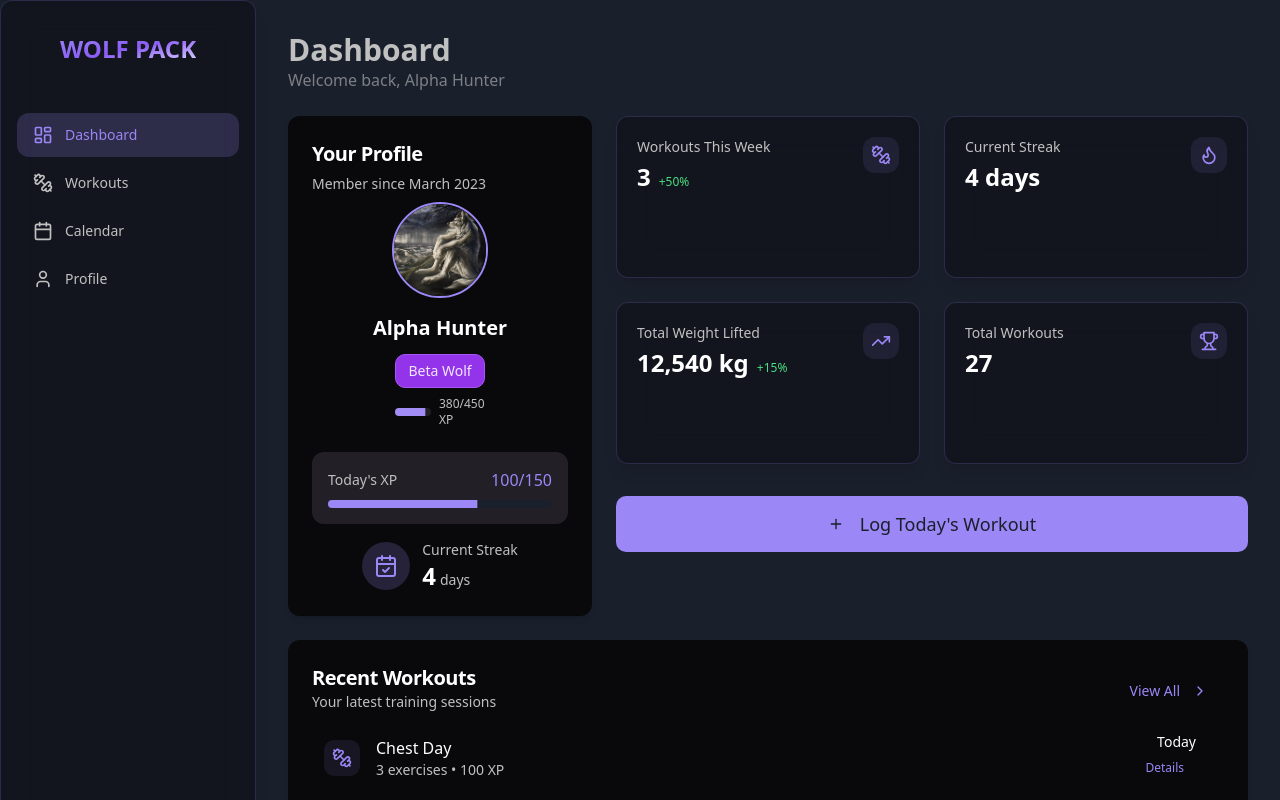
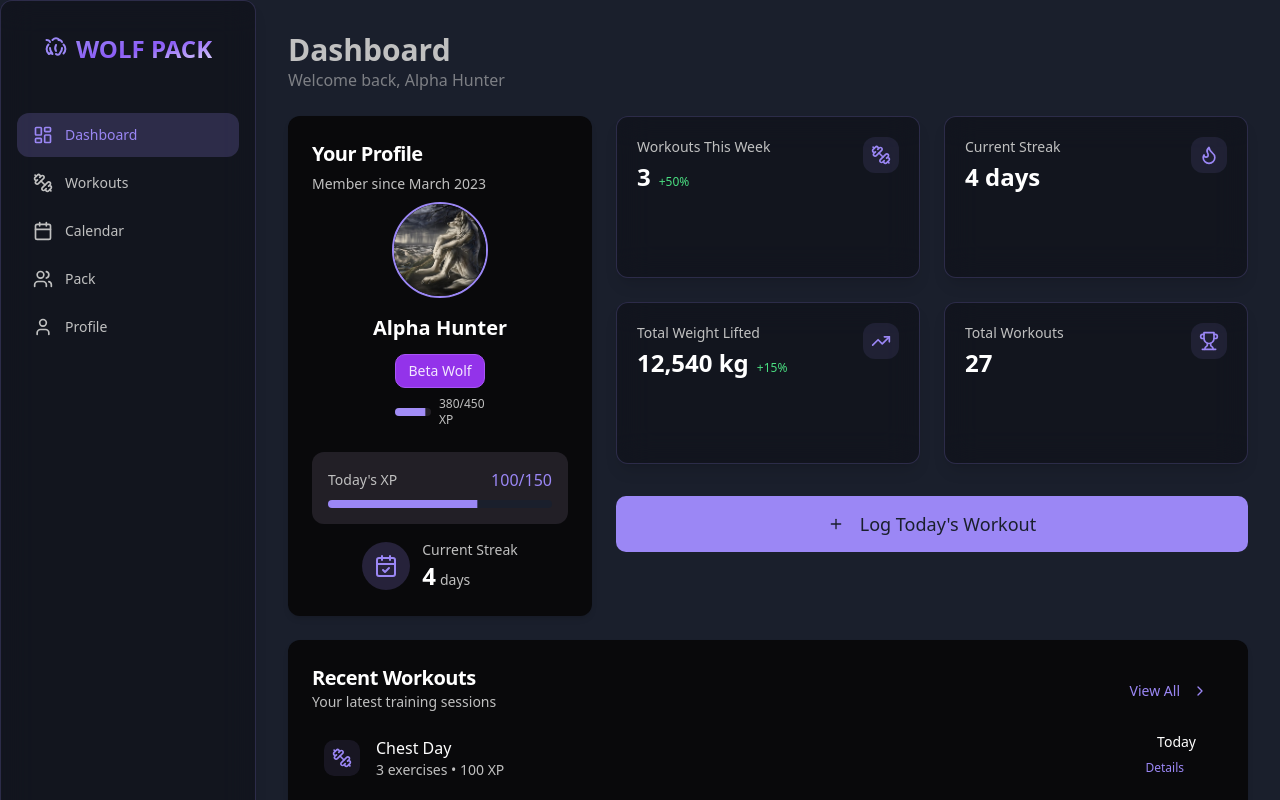
Before and after one commit to jds6935/PSU-Hackathon-Team-12, a React (Vite) app: page /dashboard in a window 1280 px wide. Shown: the top 800 px of the page. Built offline with nearby package versions, Linux system fonts and the light colour scheme.

Commit message:
feat: Add Pack tab and wolf icon
Adds the Pack tab to the sidebar for managing friends and their profiles. Includes a wolf icon in the top-left corner and integrates it into the design.

```diff
--- a/src/components/MainLayout.tsx
+++ b/src/components/MainLayout.tsx
@@ -9,7 +9,8 @@ import {
   User,
   LogOut,
   Menu,
-  X
+  X,
+  Users
 } from "lucide-react";
 import { toast } from "sonner";
 
@@ -30,6 +31,7 @@ const MainLayout = () => {
     { path: "/dashboard", label: "Dashboard", icon: LayoutDashboard },
     { path: "/workouts", label: "Workouts", icon: Dumbbell },
     { path: "/calendar", label: "Calendar", icon: Calendar },
+    { path: "/pack", label: "Pack", icon: Users },
     { path: "/profile", label: "Profile", icon: User },
   ];
 
@@ -58,6 +60,28 @@ const MainLayout = () => {
       >
         <div className="h-full flex flex-col p-4">
           <div className="mb-8 flex items-center justify-center py-4">
+            <svg
+              viewBox="0 0 24 24"
+              width="24"
+              height="24"
+              stroke="currentColor"
+              strokeWidth="2"
+              fill="none"
+              strokeLinecap="round"
+              strokeLinejoin="round"
+              className="mr-2 text-wolf-purple"
+            >
+              <path d="M16 16c1-1 2-3 2-5" />
+              <path d="M12 8c-1 2-1 4.5 0 6" />
+              <path d="M8 16c-1-1-2-3-2-5" />
+              <path d="M18 5c-.5-1.5-2-2-3.5-2" />
+              <path d="M19.5 7.5C22 10 22 14 19.5 16.5" />
+              <path d="M15.5 17c-1 1-2.5 1-3.5 0" />
+              <path d="M8.5 17c-1-1-2.5-1-3.5 0" />
+              <path d="M15.5 3C13 0.5 11 0.5 8.5 3" />
+              <path d="M6 5c-.5-1.5-2-2-3.5-2" />
+              <path d="M4.5 7.5C2 10 2 14 4.5 16.5" />
+            </svg>
             <h1 className="text-2xl font-extrabold wolf-text-gradient">WOLF PACK</h1>
           </div>
 
```
